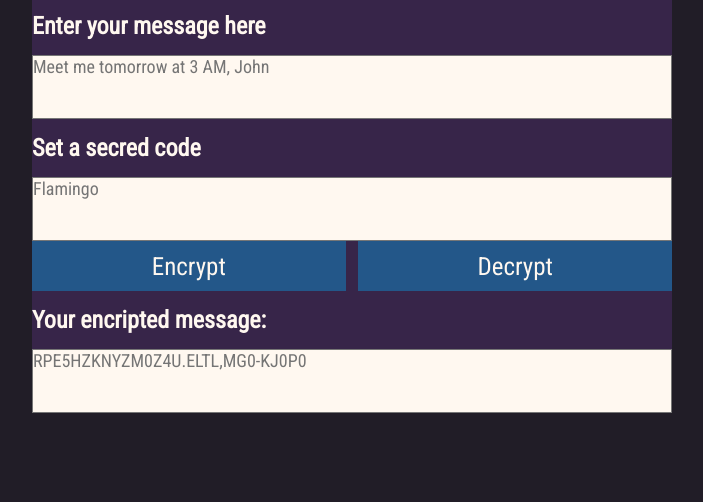
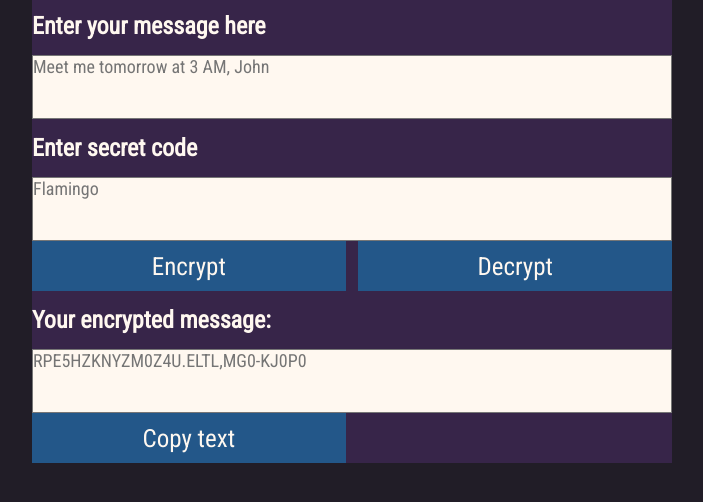
Before and after one commit to Dobaizsolt97/Vigenere-cipher, a plain HTML site: page index.html in a window 1280 px wide. Shown: the part 194-696 px from the top of the page, without its empty margins (288-991 px from the left). Drawn offline with Linux system fonts and the light colour scheme.

Commit message:
Update index.html

```diff
--- a/index.html
+++ b/index.html
@@ -19,19 +19,22 @@
         class="message"
         placeholder="Meet me tomorrow at 3 AM, John"
       ></textarea>
-      <h2 class="subtitle">Set a secred code</h2>
+      <h2 class="subtitle">Enter secret code</h2>
       <textarea class="password" placeholder="Flamingo"></textarea>
       <div class="butons">
         <button class="btn">Encrypt</button>
         <button class="btn1">Decrypt</button>
       </div>
-      <h2 class="subtitle">Your encripted message:</h2>
+      <h2 class="subtitle">
+        Your <span class="word">encrypted</span> message:
+      </h2>
 
       <textarea
         class="result"
         readonly
         placeholder="RPE5HZKNYZM0Z4U.ELTL,MG0-KJ0P0"
       ></textarea>
+      <button class="copy">Copy text</button>
     </div>
 
     <script src="./script.js"></script>
```
